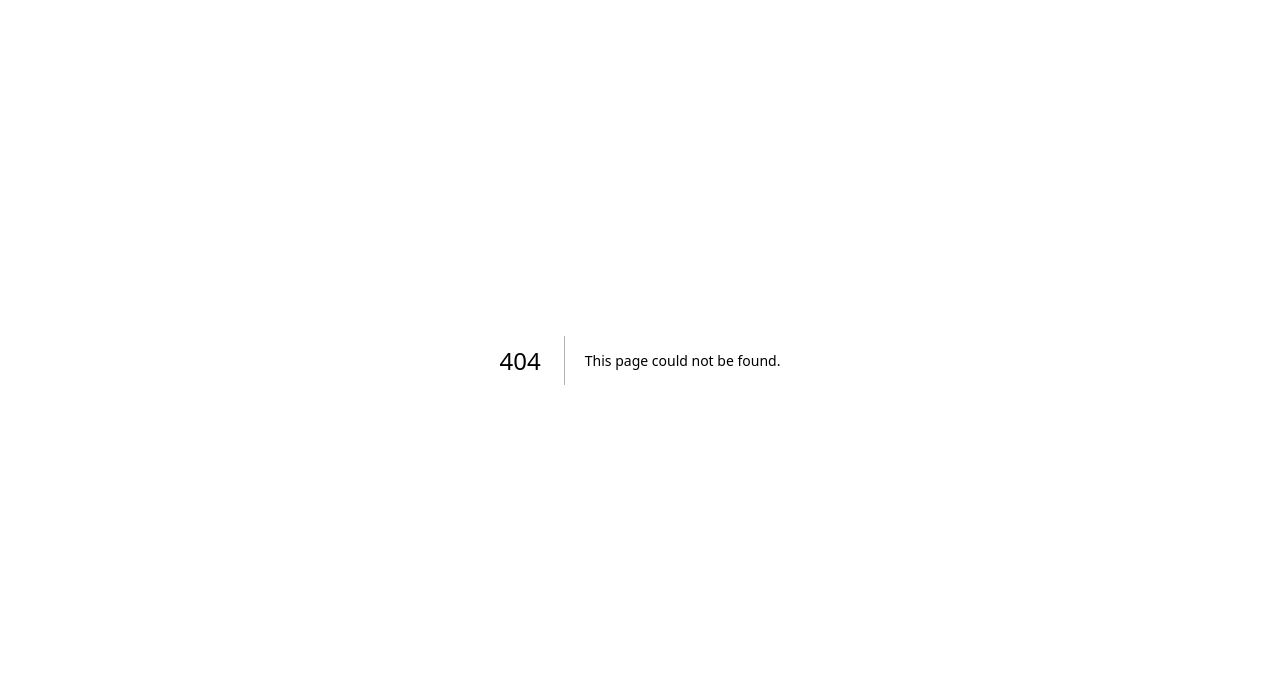
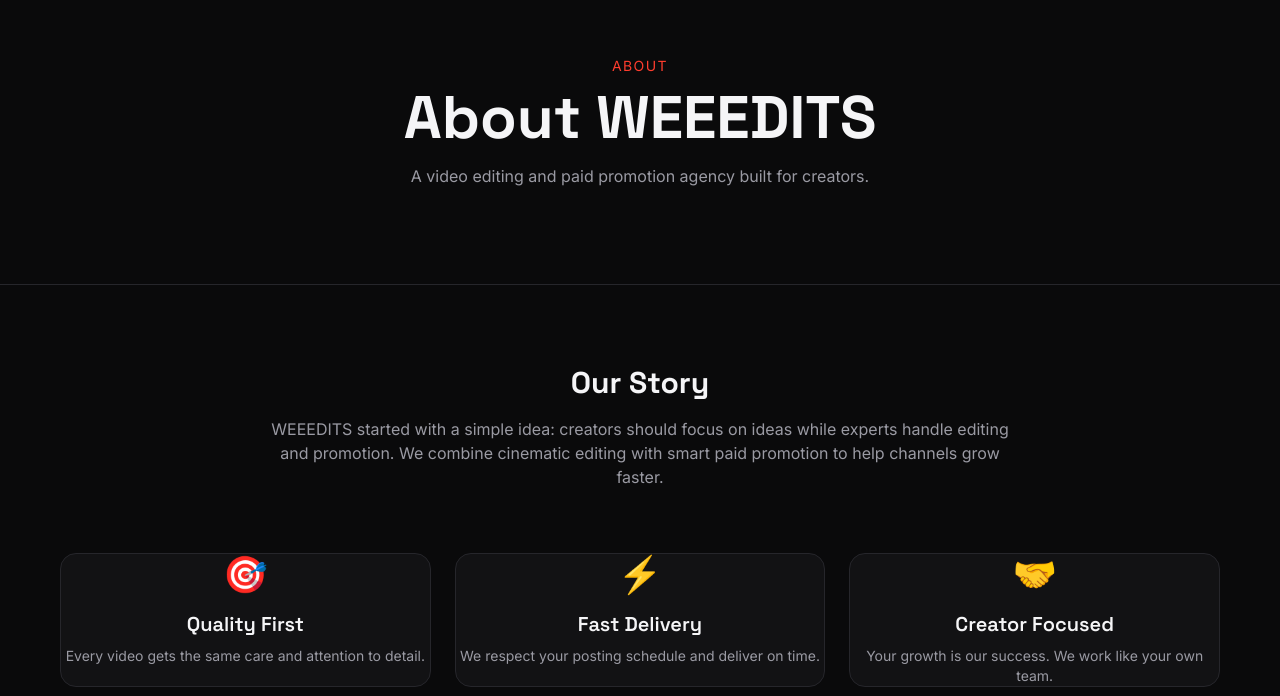
Before and after one commit to ayushpatell-hub/WEEEDITS, a Next.js app in the folder client/: page /about in a window 1280 px wide. Before the commit this address had no page. Shown: the part 104-800 px from the top of the page. Built offline with nearby package versions, Linux system fonts and the light colour scheme.

Commit message:
Add pricing and about pages

```diff
--- /dev/null
+++ b/client/src/app/about/page.tsx
@@ -0,0 +1,67 @@
+import Link from "next/link";
+import PageHeader from "@/components/ui/PageHeader";
+
+const values = [
+  {
+    id: 1,
+    emoji: "🎯",
+    title: "Quality First",
+    description: "Every video gets the same care and attention to detail.",
+  },
+  {
+    id: 2,
+    emoji: "⚡",
+    title: "Fast Delivery",
+    description: "We respect your posting schedule and deliver on time.",
+  },
+  {
+    id: 3,
+    emoji: "🤝",
+    title: "Creator Focused",
+    description: "Your growth is our success. We work like your own team.",
+  },
+];
+
+export default function AboutPage() {
+  return (
+    <>
+      <PageHeader
+        label="About"
+        title="About WEEEDITS"
+        description="A video editing and paid promotion agency built for creators."
+      />
+
+      <section className="py-20">
+        <div className="container-x">
+          <div className="mx-auto max-w-3xl text-center">
+            <h2 className="font-display text-3xl font-bold">Our Story</h2>
+            <p className="mt-4 text-muted">
+              WEEEDITS started with a simple idea: creators should focus on
+              ideas while experts handle editing and promotion. We combine
+              cinematic editing with smart paid promotion to help channels
+              grow faster.
+            </p>
+          </div>
+
+          <div className="mt-16 grid gap-6 md:grid-cols-3">
+            {values.map((v) => (
+              <div key={v.id} className="card text-center">
+                <div className="text-4xl">{v.emoji}</div>
+                <h3 className="mt-4 font-display text-xl font-semibold">
+                  {v.title}
+                </h3>
+                <p className="mt-2 text-sm text-muted">{v.description}</p>
+              </div>
+            ))}
+          </div>
+
+          <div className="mt-16 text-center">
+            <Link href="/contact" className="btn-primary">
+              Contact Us
+            </Link>
+          </div>
+        </div>
+      </section>
+    </>
+  );
+}
--- /dev/null
+++ b/client/src/app/pricing/page.tsx
@@ -0,0 +1,95 @@
+import Link from "next/link";
+import PageHeader from "@/components/ui/PageHeader";
+import { plans } from "@/data/pricing";
+
+const faqs = [
+  {
+    q: "Can I change my plan later?",
+    a: "Yes. You can upgrade or downgrade any time.",
+  },
+  {
+    q: "How do revisions work?",
+    a: "Send your feedback and we fix the video quickly.",
+  },
+  {
+    q: "What does paid promotion include?",
+    a: "We run targeted ads to help your videos reach more people.",
+  },
+  {
+    q: "How do I pay?",
+    a: "Online payment with Razorpay will be available soon.",
+  },
+];
+
+export default function PricingPage() {
+  return (
+    <>
+      <PageHeader
+        label="Pricing"
+        title="Simple Plans For Every Creator"
+        description="Pick a plan that fits your content. No hidden fees."
+      />
+
+      <section className="py-20">
+        <div className="container-x">
+          <div className="grid gap-6 md:grid-cols-3">
+            {plans.map((plan) => (
+              <div
+                key={plan.id}
+                className={`card relative flex flex-col ${
+                  plan.popular ? "border-accent" : ""
+                }`}
+              >
+                {plan.popular && (
+                  <span className="absolute -top-3 left-1/2 -translate-x-1/2 rounded-full bg-accent px-3 py-1 text-xs font-semibold text-white">
+                    Most Popular
+                  </span>
+                )}
+                <h3 className="font-display text-xl font-semibold">
+                  {plan.name}
+                </h3>
+                <p className="mt-2 font-display text-4xl font-bold">
+                  {plan.price}
+                  <span className="ml-1 text-sm font-normal text-muted">
+                    {plan.period}
+                  </span>
+                </p>
+                <p className="mt-2 text-sm text-muted">{plan.description}</p>
+                <ul className="mt-6 flex-1 space-y-2 text-sm">
+                  {plan.features.map((f) => (
+                    <li key={f}>
+                      <span className="mr-2 text-accent">✓</span>
+                      {f}
+                    </li>
+                  ))}
+                </ul>
+                <Link
+                  href="/contact"
+                  className={`mt-8 ${
+                    plan.popular ? "btn-primary" : "btn-outline"
+                  }`}
+                >
+                  Choose {plan.name}
+                </Link>
+              </div>
+            ))}
+          </div>
+
+          <div className="mx-auto mt-20 max-w-3xl">
+            <h2 className="mb-8 text-center font-display text-3xl font-bold">
+              Frequently Asked Questions
+            </h2>
+            <div className="space-y-4">
+              {faqs.map((f) => (
+                <div key={f.q} className="card">
+                  <h3 className="font-display text-lg font-semibold">{f.q}</h3>
+                  <p className="mt-1 text-sm text-muted">{f.a}</p>
+                </div>
+              ))}
+            </div>
+          </div>
+        </div>
+      </section>
+    </>
+  );
+}
```
